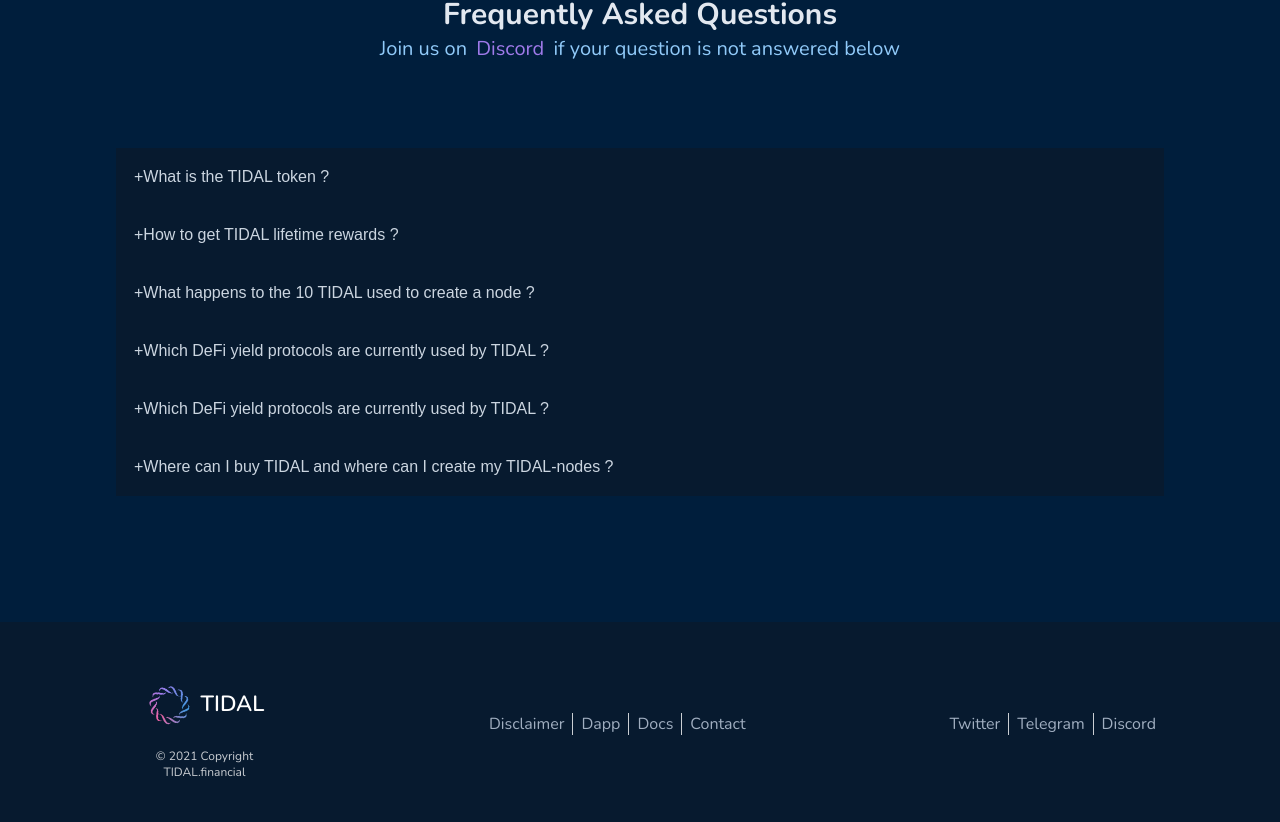
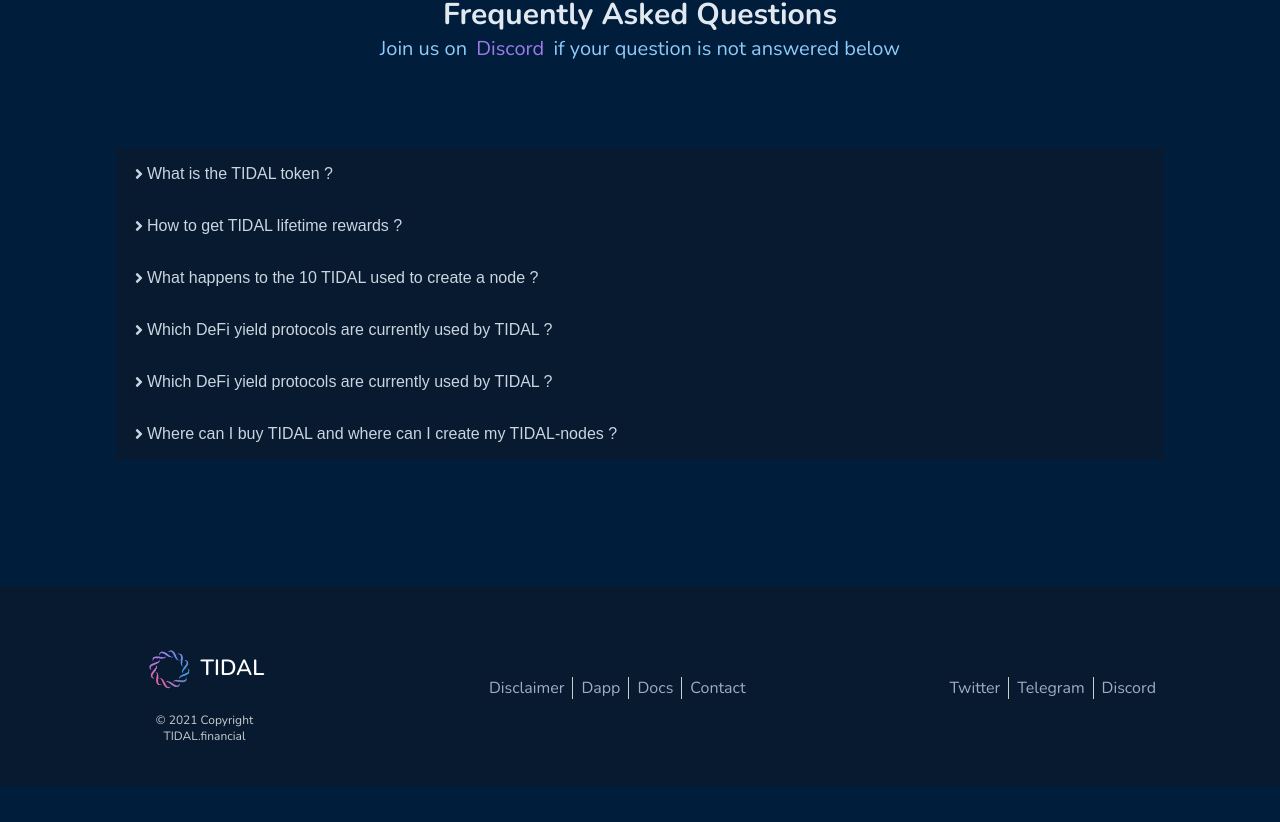
Before and after one commit to wolfdev0512/Multi_Ring, a Next.js app: page / in a window 1280 px wide. Shown: the part 3887-4709 px from the top of the page. After the commit the page ends 4673 px from the top, so only its background shows below. Built offline with nearby package versions, Linux system fonts and the light colour scheme.

Commit message:
fix: update accordion3

```diff
--- a/components/Accordion/accordion.styled.tsx
+++ b/components/Accordion/accordion.styled.tsx
@@ -9,14 +9,10 @@
   align-items: center;
   background-color: ${(props) => (props.isActive ? "#132f4c" : "#071a2f")};
   color: #cbd5e0;
-  padding: 18px;
+  padding: 15px;
   width: 100%;
   border: 0;
   border-bottom: ${(props) => (props.isActive ? "solid 1px #265d97" : 0)};
-  text-align: left;
-  outline: none;
-  font-size: 15px;
-  transition: 0.4s;
   font-size: 16px;
   line-height: 22px;
   cursor: pointer;
@@ -24,6 +20,11 @@
     color: #90caf9;
     border-bottom: solid 1px #265d97;
     background-color: #132f4c;
+  }
+  & > div {
+    display: flex;
+    justify-content: center;
+    align-items: center;
   }
 `;
 
--- a/components/Accordion/index.tsx
+++ b/components/Accordion/index.tsx
@@ -1,4 +1,5 @@
 import React, { useState } from "react";
+import { FaAngleDown, FaAngleRight } from "react-icons/fa";
 import {
   AccordionButton,
   AccordionContent,
@@ -20,7 +21,7 @@
         onClick={() => setIsActive(!isActive)}
         isActive={isActive}
       >
-        <div>{isActive ? " - " : " + "}</div>
+        <div>{isActive ? <FaAngleDown /> : <FaAngleRight />}</div>
         <div>{props.title}</div>
       </AccordionButton>
       <AccordionContent isActive={isActive}>
--- a/views/landing/Vision/index.tsx
+++ b/views/landing/Vision/index.tsx
@@ -1,4 +1,6 @@
 import Image from "next/image";
+import { contents } from "./contents";
+import { chips } from "./chips";
 import Chip from "../../../components/Chip";
 import {
   ContentDiagram,
@@ -15,8 +17,6 @@
   VisionTitle,
 } from "./vision.styled";
 import diagram from "../../../assets/image/diagram.png";
-import { contents } from "./contents";
-import { chips } from "./chips";
 
 const Vision = () => {
   return (
```
